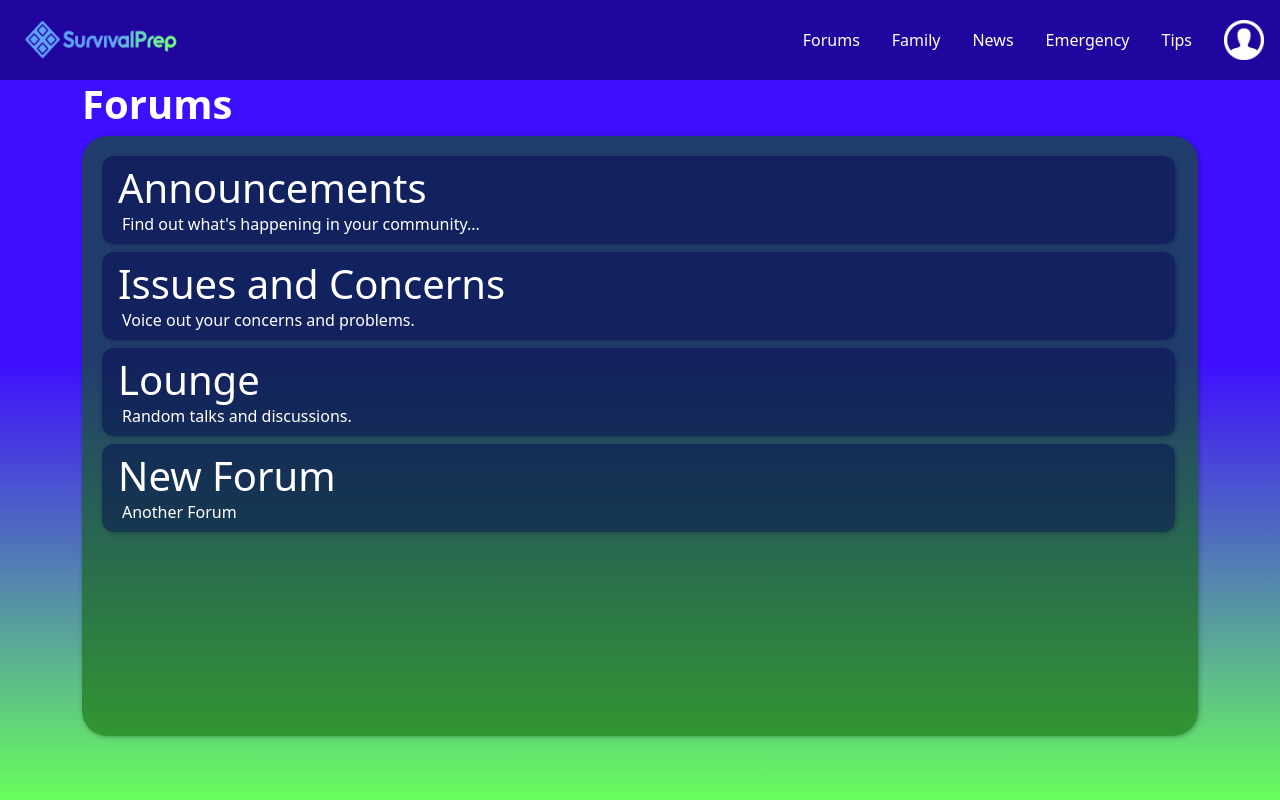
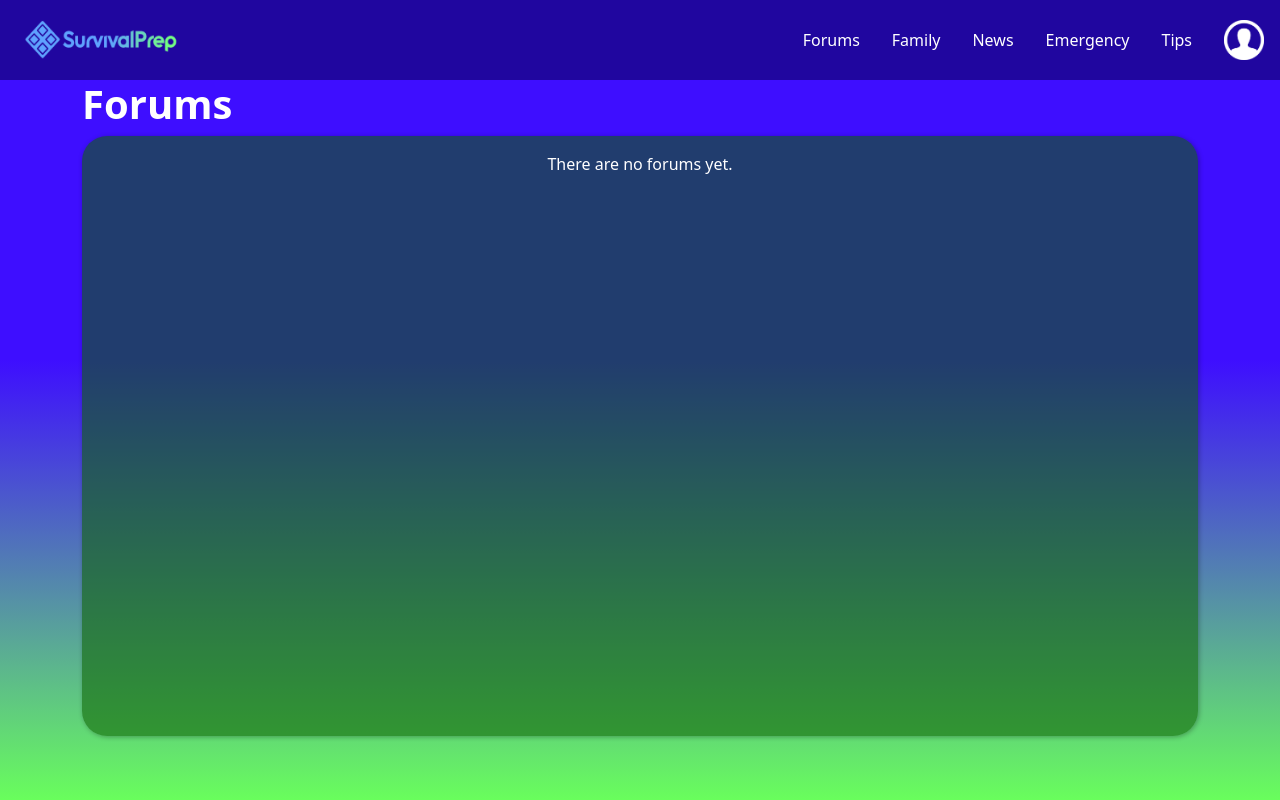
Before and after one commit to CodeLynch/SurvivalPrep-FrontEnd, a React (Create React App) app: page /forums in a window 1280 px wide. Built offline with nearby package versions, Linux system fonts and the light colour scheme.

Commit message:
More Changes

```diff
--- a/src/components/FamilyPage.tsx
+++ b/src/components/FamilyPage.tsx
@@ -8,13 +8,13 @@ import { Button, Form, InputGroup } from 'react-bootstrap';
 export default function FamilyPage() {
   //const [hasNoFamily, setNoFamily] = useState(false);
   const [FamilyMembers, setFamily] = useState<familyMemberType[]>([
-    {firstname: "John", lastname: "Doe", contactno: "0921123490", isCreator: true},
-    {firstname: "Jane", lastname: "Doe", contactno: "0912127490", isCreator: false},
-    {firstname: "Jackie", lastname: "Doe", contactno: "0922789491", isCreator: false},
-    {firstname: "Jack", lastname: "Doe", contactno: "0921889492", isCreator: false},
-    {firstname: "Jess", lastname: "Doe", contactno: "0921889492", isCreator: false},
-    {firstname: "Jeff", lastname: "Doe", contactno: "0921889492", isCreator: false},
-    {firstname: "Jaffar", lastname: "Doe", contactno: "0921889492", isCreator: false},
+    // {firstname: "John", lastname: "Doe", contactno: "0921123490", isCreator: true},
+    // {firstname: "Jane", lastname: "Doe", contactno: "0912127490", isCreator: false},
+    // {firstname: "Jackie", lastname: "Doe", contactno: "0922789491", isCreator: false},
+    // {firstname: "Jack", lastname: "Doe", contactno: "0921889492", isCreator: false},
+    // {firstname: "Jess", lastname: "Doe", contactno: "0921889492", isCreator: false},
+    // {firstname: "Jeff", lastname: "Doe", contactno: "0921889492", isCreator: false},
+    // {firstname: "Jaffar", lastname: "Doe", contactno: "0921889492", isCreator: false},
 
   ])
       return (
--- a/src/components/ForumsPage.tsx
+++ b/src/components/ForumsPage.tsx
@@ -5,15 +5,15 @@ import { useState } from 'react';
 
 export default function ForumsPage(){
     const [ForumsArr, setForumArr] = useState<ForumType[]>([
-        {forumTitle: "Announcements", forumDesc:"Find out what's happening in your community..." },
-        {forumTitle: "Issues and Concerns", forumDesc:"Voice out your concerns and problems." },
-        {forumTitle: "Lounge", forumDesc:"Random talks and discussions." },
-        {forumTitle: "New Forum", forumDesc:"Another Forum" },
+        // {forumTitle: "Announcements", forumDesc:"Find out what's happening in your community..." },
+        // {forumTitle: "Issues and Concerns", forumDesc:"Voice out your concerns and problems." },
+        // {forumTitle: "Lounge", forumDesc:"Random talks and discussions." },
+        // {forumTitle: "New Forum", forumDesc:"Another Forum" },
       ])
     return(
     <div className='container' style={{height:"auto", minHeight:"90vh"}}>
         <h1><strong>Forums</strong></h1>
-        <div className='MainContainer p-3' style={{height:"auto", minHeight:"75vh", maxWidth:"100%"}}>
+        <div className='MainContainer p-3' style={{height:"auto", minHeight:"75vh", minWidth:"100%"}}>
             {
                 ForumsArr.length !== 0 ?
                 ForumsArr.map((forum, i) =>
--- a/src/components/Registration.tsx
+++ b/src/components/Registration.tsx
@@ -108,7 +108,7 @@ function Registration() {
                     <Form.Group className="mt-2" >
                       <Form.Control
                       required
-                      type="text"
+                      type="password"
                       id="inputText"
                       placeholder='Password'
                       onChange={(e)=>{setPass(e.target.value)}}
```
